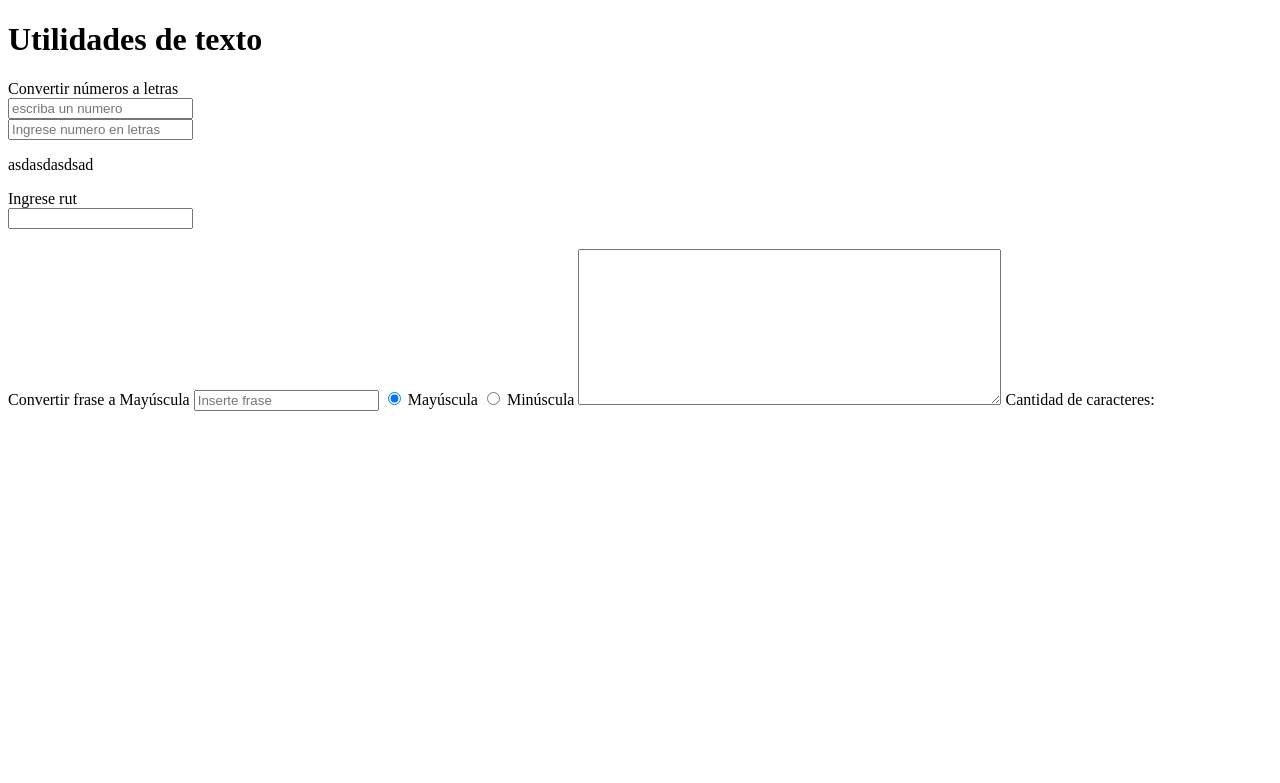
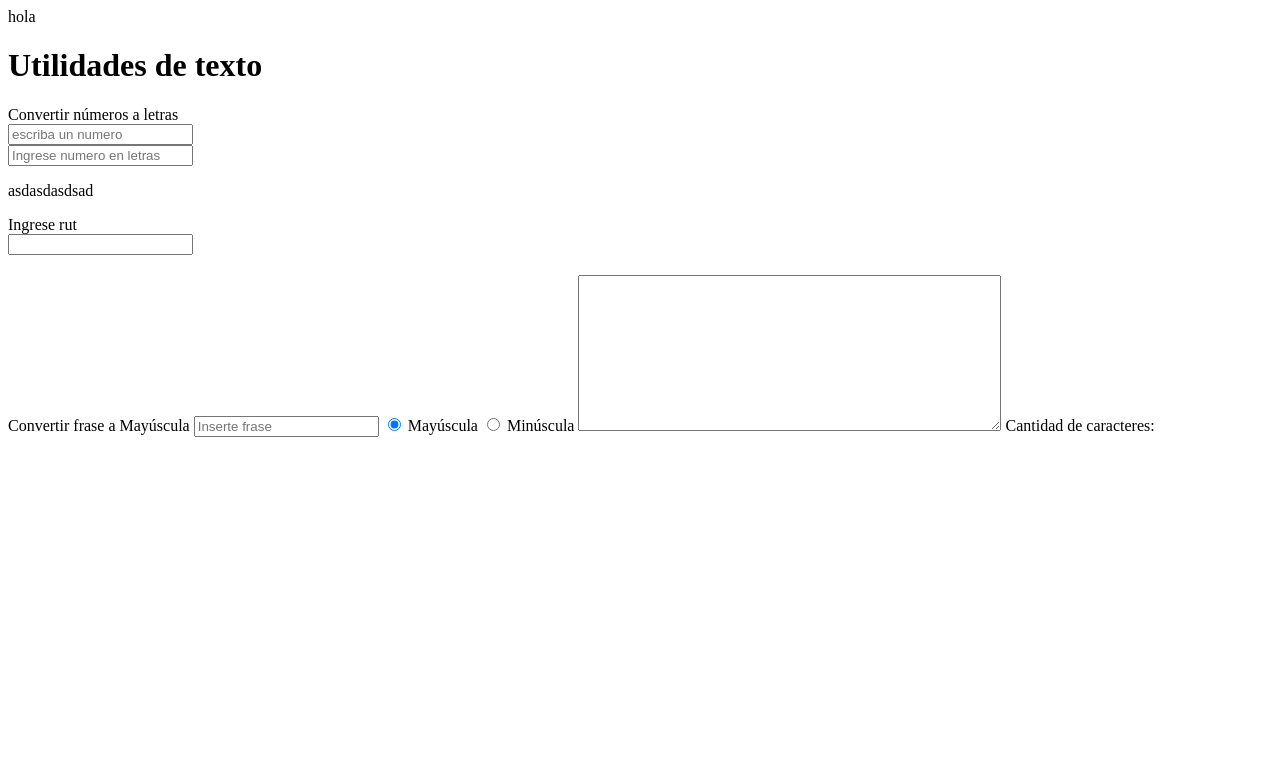
Before and after one commit to elSaintGrainto/svtestlab, a PHP site: page / in a window 1280 px wide. Shown: the top 783 px of the page. Run offline with PHP 8.4, Linux system fonts and the light colour scheme.

Commit message:
Update and rename index.html to index.php

```diff
--- a/index.html
+++ b/index.php
@@ -1,4 +1,4 @@
-
+<?="hola"?>
 <!DOCTYPE html>
 <html lang="es">
 <head>
```
